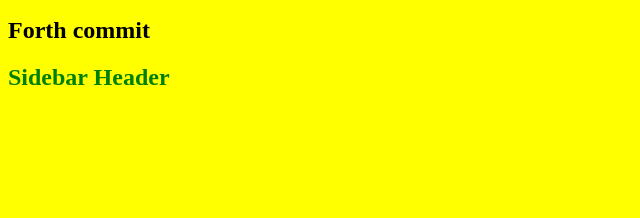
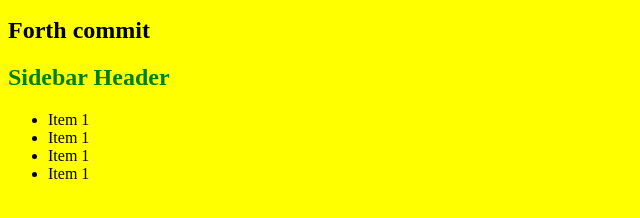
Before and after one commit to denchuda4/git-test, a plain HTML site: page index.html in a window 1280 px wide. Shown: the part 104-322 px from the top of the page, without its empty margins (0-640 px from the left). Drawn offline with Linux system fonts and the light colour scheme.

Commit message:
Working on sidebar-02

```diff
--- a/index.html
+++ b/index.html
@@ -16,6 +16,12 @@
 	<aside>
 		<h1>Sidebar Header</h1>
 	</aside>
+	<ul>
+		<li>Item 1</li>
+		<li>Item 1</li>
+		<li>Item 1</li>
+		<li>Item 1</li>
+	</ul>
 
 </body>
 
```
